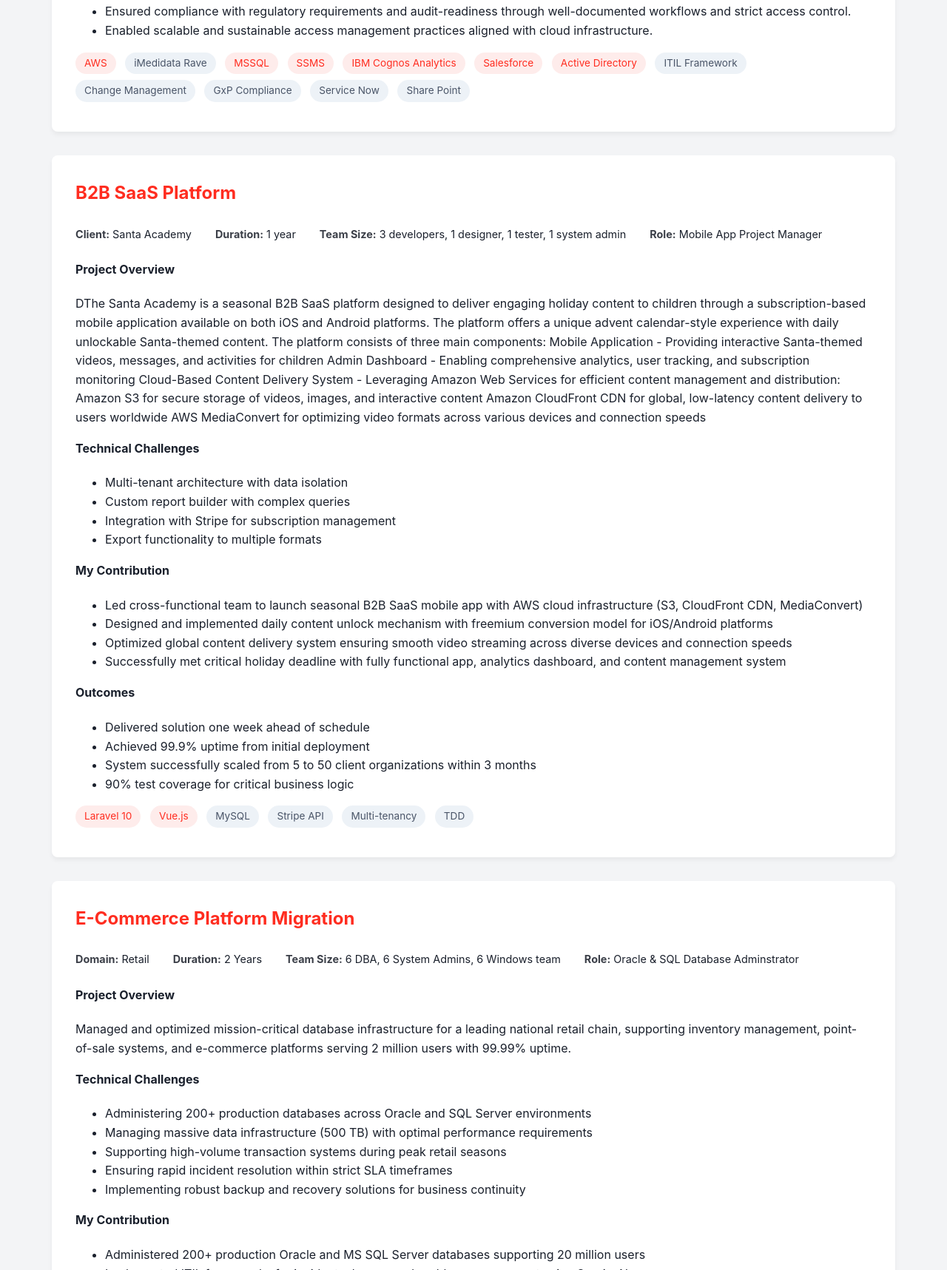
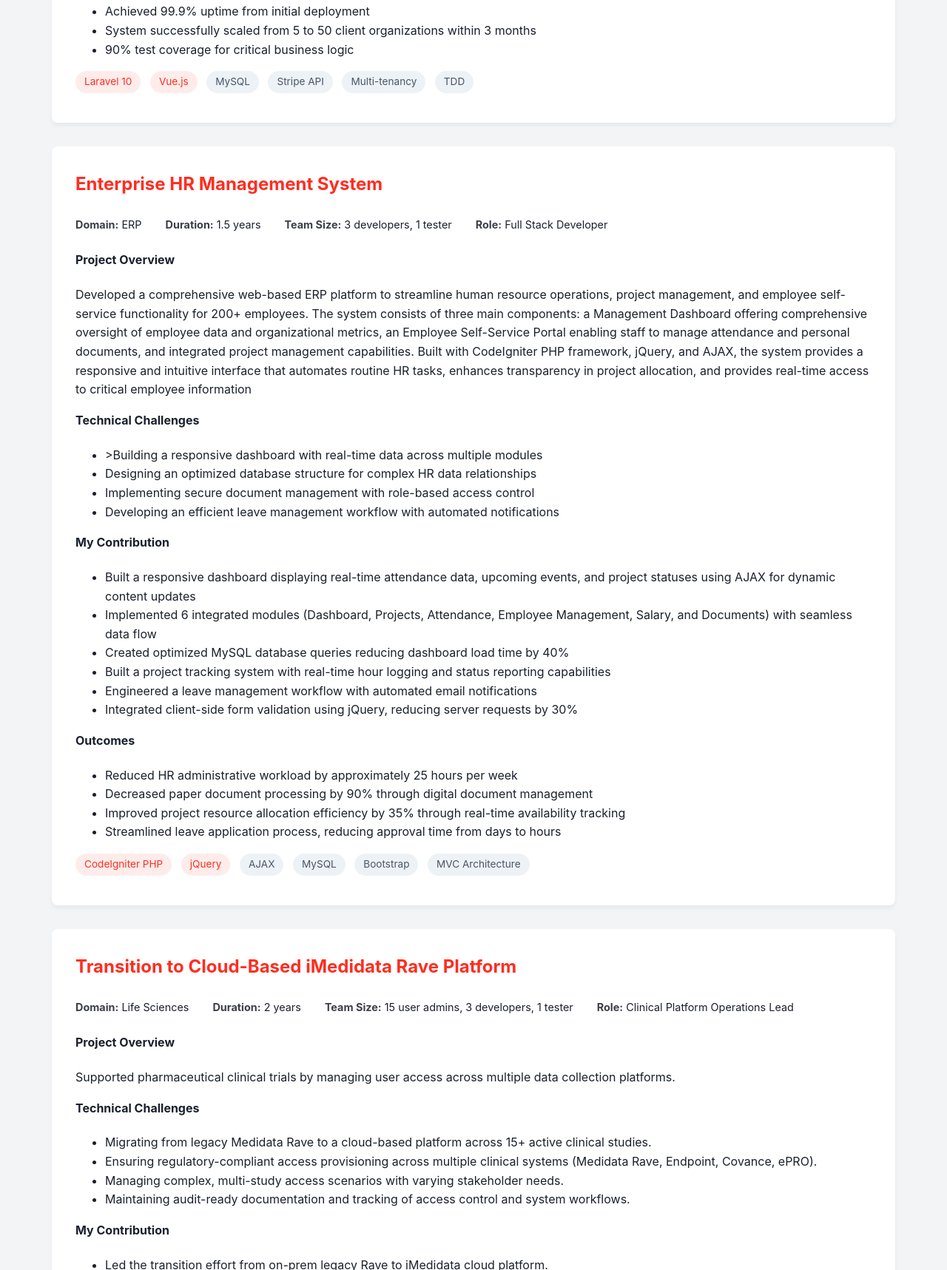
Before and after one commit to RaoVrushali/portfolio, a plain HTML site: page index.html in a window 1280 px wide. Shown: the part 2635-4352 px from the top of the page at 74% size. Drawn offline with Linux system fonts and the light colour scheme.

Commit message:
Update index.html

```diff
--- a/index.html
+++ b/index.html
@@ -343,68 +343,8 @@
                     <span class="tag">TDD</span>
                 </div>
             </div>
-
-                <!-- Project 5 -->
-            <div class="project-card">
-                <h3>Transition to Cloud-Based iMedidata Rave Platform</h3>
-                <div class="project-meta">
-                    <div><strong>Domain:</strong> Life Sciences</div>
-                    <div><strong>Duration:</strong> 2 years</div>
-                    <div><strong>Team Size:</strong> 15 user admins, 3 developers, 1 tester </div>
-                    <div><strong>Role:</strong> Clinical Platform Operations Lead </div>
-                </div>
-
-                <h4>Project Overview</h4>
-                <p>Supported pharmaceutical clinical trials by managing user access across multiple data collection platforms.</p>
-
-                <h4>Technical Challenges</h4>
-                <ul>
-                    <li>Migrating from legacy Medidata Rave to a cloud-based platform across 15+ active clinical studies.</li>
-             <li>Ensuring regulatory-compliant access provisioning across multiple clinical systems (Medidata Rave, Endpoint, Covance, ePRO).</li>
-                    <li>Managing complex, multi-study access scenarios with varying stakeholder needs.</li>
-                    <li>Maintaining audit-ready documentation and tracking of access control and system workflows.</li>
-                </ul>
-
-                <h4>My Contribution</h4>
-                <ul>
-                    <li>Led the transition effort from on-prem legacy Rave to iMedidata cloud platform.</li>
-                    <li>Collaborated with developers to convert business requirements into detailed technical specifications for implementation.</li>
-                    <li>Streamlined and standardized the access request process across platforms, working closely with cross-functional teams.</li>
-                    <li>Oversaw user access provisioning for all key clinical platforms, ensuring strict adherence to role-based access and compliance standards.</li>
-                    <li>Managed a team dedicated to processing access requests, ensuring SLA compliance and handling multi-study access constraints efficiently.</li>
-                    <li>Delivered regular KPIs and performance metric reports to senior leadership and client stakeholders.</li>
-                    <li>Authored and maintained detailed documentation of workflows, systems, and processes to support continuity and knowledge transfer.</li>
-                </ul>
-
-                <h4>Outcomes</h4>
-                <ul>
-                    <li>Reduced access request turnaround time by [X%], directly improving study startup timelines.
-
-</li>
-                    <li>Improved stakeholder satisfaction through consistent SLA adherence and transparent reporting.</li>
-                    <li>Ensured compliance with regulatory requirements and audit-readiness through well-documented workflows and strict access control.</li>
-                    <li>Enabled scalable and sustainable access management practices aligned with cloud infrastructure.
-
-</li>
-                </ul>
-
-                <div>
-                    <span class="tag primary">AWS</span>
-                    <span class="tag">iMedidata Rave</span>
-                    <span class="tag primary">MSSQL</span>
-                    <span class="tag primary">SSMS</span>
-                     <span class="tag primary">IBM Cognos Analytics</span>
-                    <span class="tag primary">Salesforce</span>
-                     <span class="tag primary">Active Directory</span>
-                    <span class="tag">ITIL Framework</span>
-                    <span class="tag">Change Management</span>
-                    <span class="tag">GxP Compliance</span>
-                    <span class="tag">Service Now</span>
-                     <span class="tag">Share Point</span>
-
-                </div>
-            </div>
-            <div class="project-card">
+             <!-- Project 2 -->
+  <div class="project-card">
                 <h3>B2B SaaS Platform</h3>
                 <div class="project-meta">
                     <div><strong>Client:</strong> Santa Academy</div>
@@ -467,6 +407,120 @@
                     <span class="tag">TDD</span>
                 </div>
             </div>
+             <!-- Project 3 -->
+             <div class="project-card">
+                <h3>Enterprise HR Management System</h3>
+                <div class="project-meta">
+                    <div><strong>Domain:</strong> ERP</div>
+                    <div><strong>Duration:</strong> 1.5 years</div>
+                    <div><strong>Team Size:</strong> 3 developers, 1 tester </div>
+                    <div><strong>Role:</strong> Full Stack Developer </div>
+                </div>
+
+                <h4>Project Overview</h4>
+                <p>Developed a comprehensive web-based ERP platform to streamline human resource operations, project management, and employee self-service functionality for 200+ employees. The system consists of three main components: a Management Dashboard offering comprehensive oversight of employee data and organizational metrics, an Employee Self-Service Portal enabling staff to manage attendance and personal documents, and integrated project management capabilities. Built with CodeIgniter PHP framework, jQuery, and AJAX, the system provides a responsive and intuitive interface that automates routine HR tasks, enhances transparency in project allocation, and provides real-time access to critical employee information
+                </p>
+                 <h4>Technical Challenges</h4>
+                <ul>
+                    <li>>Building a responsive dashboard with real-time data across multiple modules</li>
+                    <li>Designing an optimized database structure for complex HR data relationships</li>
+                    <li>Implementing secure document management with role-based access control</li>
+                    <li>Developing an efficient leave management workflow with automated notifications</li>
+                </ul>
+
+
+                <h4>My Contribution</h4>
+                <ul>
+
+                    <li>Built a responsive dashboard displaying real-time attendance data, upcoming events, and project statuses using AJAX for dynamic content updates</li>
+                    <li>Implemented 6 integrated modules (Dashboard, Projects, Attendance, Employee Management, Salary, and Documents) with seamless data flow</li>
+                    <li>Created optimized MySQL database queries reducing dashboard load time by 40%</li>
+                    <li>Built a project tracking system with real-time hour logging and status reporting capabilities</li>
+                    <li>Engineered a leave management workflow with automated email notifications</li>
+                    <li>Integrated client-side form validation using jQuery, reducing server requests by 30%</li>
+                </ul>
+
+                <h4>Outcomes</h4>
+                <ul>
+
+        <li>Reduced HR administrative workload by approximately 25 hours per week</li>
+        <li>Decreased paper document processing by 90% through digital document management</li>
+        <li>Improved project resource allocation efficiency by 35% through real-time availability tracking</li>
+        <li>Streamlined leave application process, reducing approval time from days to hours</li>
+
+                </ul>
+
+                <div>
+                    <span class="tag primary">CodeIgniter PHP</span>
+                   <span class="tag primary">jQuery</span>
+        <span class="tag">AJAX</span>
+        <span class="tag">MySQL</span>
+        <span class="tag">Bootstrap</span>
+        <span class="tag">MVC Architecture</span>
+    </div>
+</div>
+
+                <!-- Project 5 -->
+            <div class="project-card">
+                <h3>Transition to Cloud-Based iMedidata Rave Platform</h3>
+                <div class="project-meta">
+                    <div><strong>Domain:</strong> Life Sciences</div>
+                    <div><strong>Duration:</strong> 2 years</div>
+                    <div><strong>Team Size:</strong> 15 user admins, 3 developers, 1 tester </div>
+                    <div><strong>Role:</strong> Clinical Platform Operations Lead </div>
+                </div>
+
+                <h4>Project Overview</h4>
+                <p>Supported pharmaceutical clinical trials by managing user access across multiple data collection platforms.</p>
+
+                <h4>Technical Challenges</h4>
+                <ul>
+                    <li>Migrating from legacy Medidata Rave to a cloud-based platform across 15+ active clinical studies.</li>
+             <li>Ensuring regulatory-compliant access provisioning across multiple clinical systems (Medidata Rave, Endpoint, Covance, ePRO).</li>
+                    <li>Managing complex, multi-study access scenarios with varying stakeholder needs.</li>
+                    <li>Maintaining audit-ready documentation and tracking of access control and system workflows.</li>
+                </ul>
+
+                <h4>My Contribution</h4>
+                <ul>
+                    <li>Led the transition effort from on-prem legacy Rave to iMedidata cloud platform.</li>
+                    <li>Collaborated with developers to convert business requirements into detailed technical specifications for implementation.</li>
+                    <li>Streamlined and standardized the access request process across platforms, working closely with cross-functional teams.</li>
+                    <li>Oversaw user access provisioning for all key clinical platforms, ensuring strict adherence to role-based access and compliance standards.</li>
+                    <li>Managed a team dedicated to processing access requests, ensuring SLA compliance and handling multi-study access constraints efficiently.</li>
+                    <li>Delivered regular KPIs and performance metric reports to senior leadership and client stakeholders.</li>
+                    <li>Authored and maintained detailed documentation of workflows, systems, and processes to support continuity and knowledge transfer.</li>
+                </ul>
+
+                <h4>Outcomes</h4>
+                <ul>
+                    <li>Reduced access request turnaround time by [X%], directly improving study startup timelines.
+
+</li>
+                    <li>Improved stakeholder satisfaction through consistent SLA adherence and transparent reporting.</li>
+                    <li>Ensured compliance with regulatory requirements and audit-readiness through well-documented workflows and strict access control.</li>
+                    <li>Enabled scalable and sustainable access management practices aligned with cloud infrastructure.
+
+</li>
+                </ul>
+
+                <div>
+                    <span class="tag primary">AWS</span>
+                    <span class="tag">iMedidata Rave</span>
+                    <span class="tag primary">MSSQL</span>
+                    <span class="tag primary">SSMS</span>
+                     <span class="tag primary">IBM Cognos Analytics</span>
+                    <span class="tag primary">Salesforce</span>
+                     <span class="tag primary">Active Directory</span>
+                    <span class="tag">ITIL Framework</span>
+                    <span class="tag">Change Management</span>
+                    <span class="tag">GxP Compliance</span>
+                    <span class="tag">Service Now</span>
+                     <span class="tag">Share Point</span>
+
+                </div>
+            </div>
+
             <!-- Project 6 -->
             <div class="project-card">
                 <h3>E-Commerce Platform Migration</h3>
```
